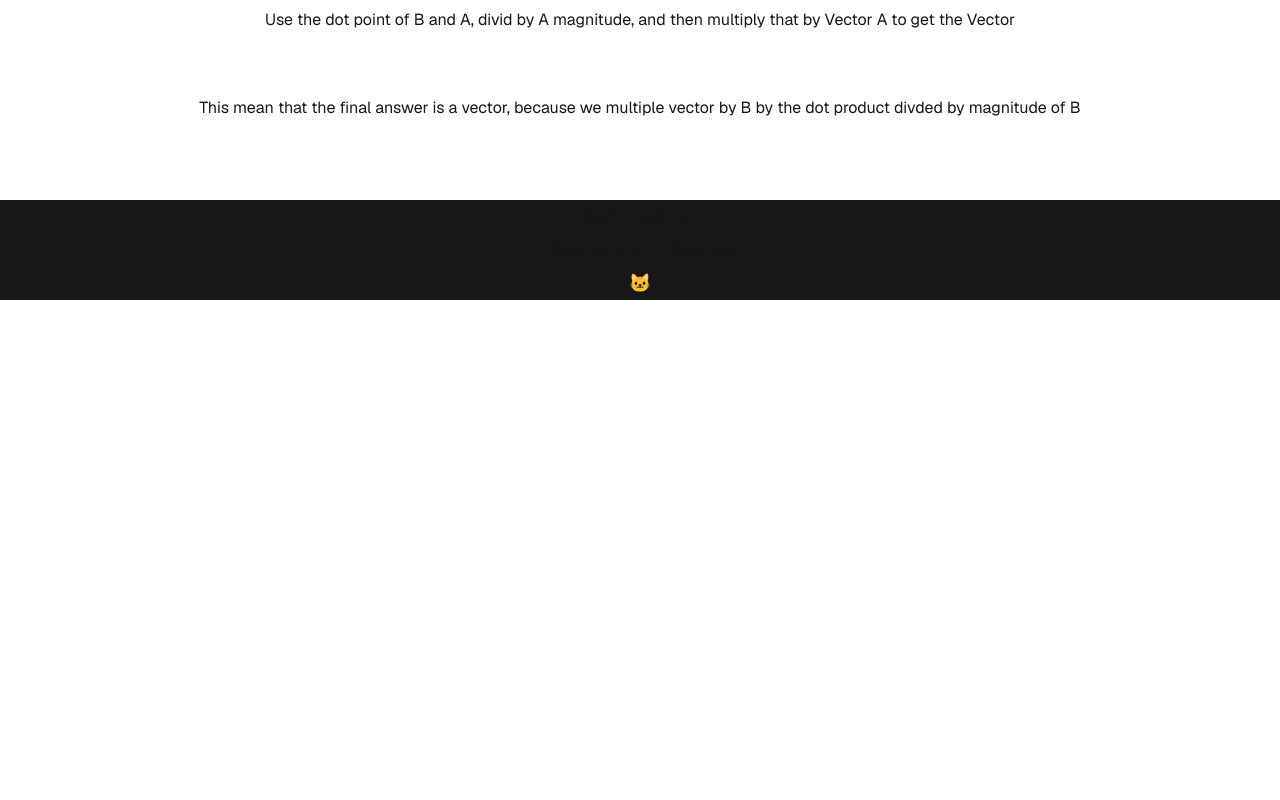
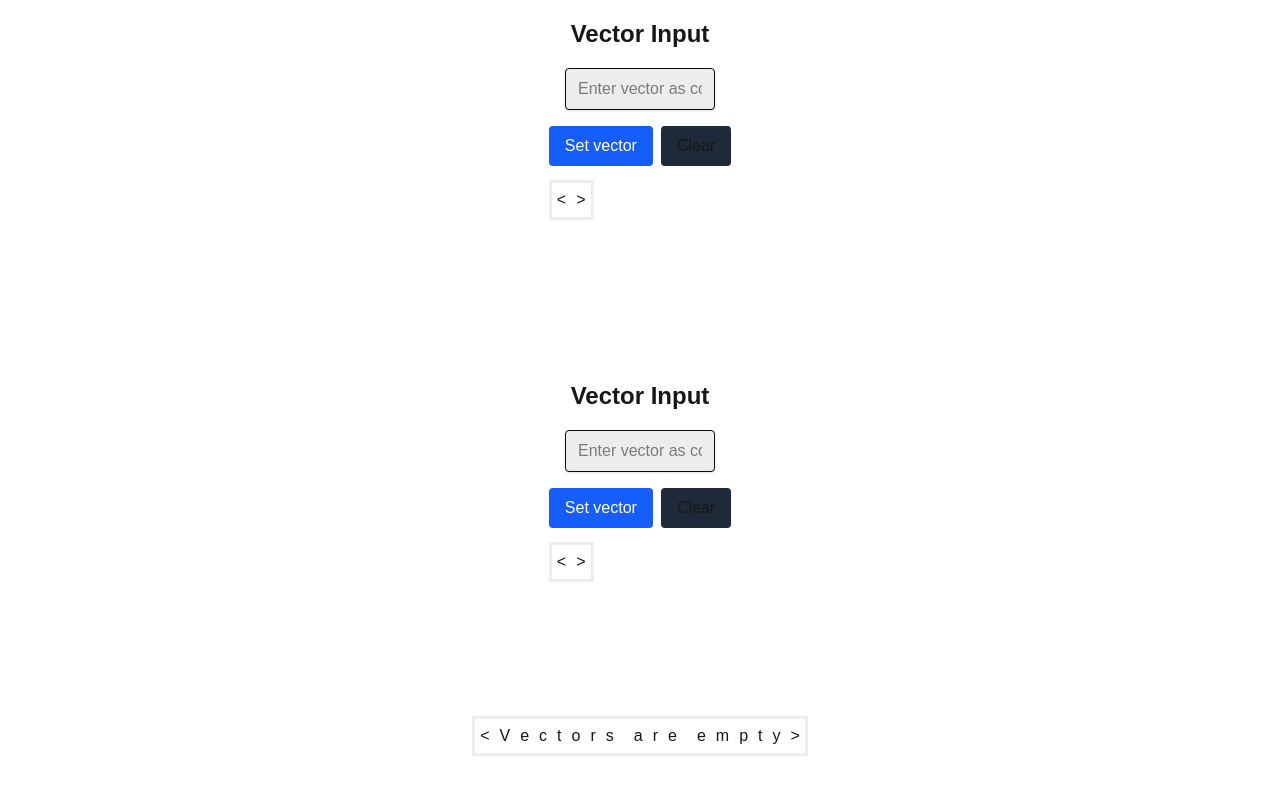
Before and after one commit to RisingSatalite/math-made-fun, a Next.js app: page /advance/vector/projections in a window 1280 px wide. Shown: the part 700-1500 px from the top of the page. Before the commit the page ends 1000 px from the top, so only its background shows below. Built offline with nearby package versions, Linux system fonts and the light colour scheme.

Commit message:
various vector info getting components

```diff
--- a/src/app/advance/vector/dot product/page.js
+++ b/src/app/advance/vector/dot product/page.js
@@ -1,4 +1,8 @@
+import Dot_product_solver from "@/components/dotProductSolver";
+
 export default function DotProduct() {
+  //src\app\advance\vector\dot product\page.js
+
   return (
     <div className="grid grid-rows-[20px_1fr_20px] items-center justify-items-center min-h-screen p-8 pb-20 gap-16 sm:p-20 font-[family-name:var(--font-geist-sans)]">
       <p>If you have 2 vectors of the same size, you cna multiple both of vector components and then add them together to get the dot product</p>
@@ -6,6 +10,7 @@ export default function DotProduct() {
       <p>1*3, 2*-2 and 3*4</p>
       <p>3,-4,12</p>
       <p>11</p>
+      <Dot_product_solver/>
     </div>
   );
 }
--- a/src/app/advance/vector/magnitude/page.js
+++ b/src/app/advance/vector/magnitude/page.js
@@ -1,8 +1,12 @@
+import Magnitude_solver from "@/components/magnitudeSolver";
+
 export default function Magnitude() {
   return (
-    <div className="grid grid-rows-[20px_1fr_20px] items-center justify-items-center min-h-screen p-8 pb-20 gap-16 sm:p-20 font-[family-name:var(--font-geist-sans)]">
+    <div className="grid items-center justify-items-center min-h-screen p-8 pb-20 gap-16">
       <p>To determine a vector magnitude, square it part and get the sqaure root.</p>
-      <p>Magnitude of Vector 1,2,4 is 12,22, 42, 1,4,16 = 21</p>
+      <p>Magnitude of Vector 1,2,4 is 1+4+16=21, then sqrt of 21=4.58257...</p>
+      <p>Note that most of the time, we will requare it, so keep it as Sqrt() unless you need to get the square root</p>
+      <Magnitude_solver/>
     </div>
   );
 }
--- a/src/app/advance/vector/projections/page.js
+++ b/src/app/advance/vector/projections/page.js
@@ -1,11 +1,15 @@
+import Projection_solver from "@/components/projection_solver";
+import Get_Vector from "@/components/get_vector";
+
 export default function Projections() {
   return (
-    <div className="grid grid-rows-[20px_1fr_20px] items-center justify-items-center min-h-screen p-8 pb-20 gap-16 sm:p-20 font-[family-name:var(--font-geist-sans)]">
+    <div className="grid items-center justify-items-center min-h-screen p-8 pb-20 gap-16">
       <p>To check for variance, of which vector is most important to a main vecotr made of multiple vectors</p>
       <p>To project Vector B onto Vector A, use the below formula</p>
       <p>proj<sub>A</sub>B = ((B * A)/|| A ||) * A</p>
       <p>Use the dot point of B and A, divid by A magnitude, and then multiply that by Vector A to get the Vector</p>
       <p>This mean that the final answer is a vector, because we multiple vector by B by the dot product divded by magnitude of B</p>
+      <Projection_solver/>
     </div>
   );
 }
--- /dev/null
+++ b/src/components/dotProductSolver.js
@@ -0,0 +1,44 @@
+'use client'
+import { useEffect, useState } from "react";
+import Get_Vector from "./get_vector";
+import VectorDisplayerHorizontal from "./vectorDisplayHorizontal";
+
+export default function Dot_product_solver() {
+  const [vector1, setVector1] = useState([1,2,3]);
+  const [vector2, setVector2] = useState([]);
+  const [dotProduct, setDotProduct] = useState([]);
+
+  const handleChildData = (data) => {
+    console.log(vector1)
+    console.log(data)
+    setVector1(data);
+  };
+
+  const handleChildData2 = (data) => {
+    setVector2(data);
+  };
+
+  useEffect(() => {
+    if(vector1.length != vector2.length){
+        setDotProduct("The 2 vector have different lenght, and therefor no dot product")
+    }else if(vector1.length <= 0){
+        setDotProduct("Vectors are empty")
+    }else{
+        var answer = 0
+        for (let i = 0; i < vector1.length; i++) {
+            answer += (vector1[i] * vector2[i]);
+        }
+        setDotProduct(answer);
+    }
+
+  },[vector1, vector2]);
+
+  return (
+    <div className="grid grid-rows-[20px_1fr_20px] items-center justify-items-center p-8 pb-20 gap-6 sm:p-20 font-[family-name:var(--font-geist-sans)]">
+        Solver Projections
+        <Get_Vector sendDataToParent={handleChildData}/>
+        <Get_Vector sendDataToParent={handleChildData2}/>
+        <p>Dot product{dotProduct}</p>
+    </div>
+  );
+}
--- a/src/components/get_vector.js
+++ b/src/components/get_vector.js
@@ -9,7 +9,12 @@ export default function Get_Vector({ sendDataToParent }) {
 
   useEffect(() => {
     if(sendDataToParent){
-        sendDataToParent("Hello from child!");
+        console.log(vector)
+        //if([vector.length == 0]){
+          //sendDataToParent("Hello from child!");
+        //}else{
+          sendDataToParent(vector)
+        //}
     }
   },[vector])
 
@@ -46,7 +51,7 @@ export default function Get_Vector({ sendDataToParent }) {
           </button>
           <button
             type="button"
-            className="px-4 py-2 bg-gray-800 rounded hover:bg-gray-900"
+            className="px-4 py-2 bg-gray-800 rounded hover:bg-gray-700"
             onClick={() => {
               setInput("");
               setVector([]);
--- /dev/null
+++ b/src/components/magnitudeSolver.js
@@ -0,0 +1,31 @@
+'use client'
+import { useEffect, useState } from "react";
+import Get_Vector from "./get_vector";
+
+export default function Magnitude_solver() {
+  const [vector1, setVector1] = useState([1,2,3]);
+  const [magnitude, setMagnitude] = useState([]);
+
+  const handleChildData = (data) => {
+    console.log(vector1)
+    console.log(data)
+    setVector1(data);
+  };
+
+  useEffect(() => {
+    let answer = 0
+    for (let i = 0; i < vector1.length; i++) {
+            answer += (vector1[i] * vector1[i]);
+        }
+    setMagnitude(answer);
+
+  },[vector1]);
+
+  return (
+    <div className="grid items-center justify-items-center">
+        Magnitude solver
+        <Get_Vector sendDataToParent={handleChildData}/>
+        <p>Magnitude: sqrt({magnitude}) or {Math.sqrt(magnitude)}</p>
+    </div>
+  );
+}
--- /dev/null
+++ b/src/components/projection_solver.js
@@ -0,0 +1,59 @@
+'use client'
+import { useEffect, useState } from "react";
+import Get_Vector from "./get_vector";
+import VectorDisplayerHorizontal from "./vectorDisplayHorizontal";
+
+export default function Projection_solver() {
+  const [vector1, setVector1] = useState([1,2,3]);
+  const [vector2, setVector2] = useState([]);
+  const [projection, setProjection] = useState([]);
+
+  const handleChildData = (data) => {
+    console.log(vector1)
+    console.log(data)
+    setVector1(data);
+  };
+
+  const handleChildData2 = (data) => {
+    setVector2(data);
+  };
+
+  useEffect(()=>{
+    if(vector1.length != vector2.length){
+        setProjection("The 2 vector have different lenght, and therefor no dot product")
+        return
+    }else if(vector1.length <= 0){
+        setProjection("Vectors are empty")
+        return
+    }
+
+
+    let mag = 0
+    for (let i = 0; i < vector2.length; i++) {
+      mag += (vector2[i] * vector2[i]);
+    }
+
+    var dotProduct = 0
+    for (let i = 0; i < vector1.length; i++) {
+      dotProduct += (vector1[i] * vector2[i]);
+    }
+
+    var projection = []
+    for (let i = 0; i < vector2.length; i++) {
+      projection.push(dotProduct * vector2[i] / mag);
+    }
+
+    setProjection(projection)
+
+
+  },[vector1, vector2])
+
+  return (
+    <div className="grid items-center justify-items-center p-8 pb-20 gap-16">
+        Solver Projections
+        <Get_Vector sendDataToParent={handleChildData}/>
+        <Get_Vector sendDataToParent={handleChildData2}/>
+        <VectorDisplayerHorizontal vector={[...projection]}/>
+    </div>
+  );
+}
--- a/src/components/vectorDisplayHorizontal.js
+++ b/src/components/vectorDisplayHorizontal.js
@@ -5,8 +5,8 @@ export default function VectorDisplayerHorizontal({ vector = [] }) {
         <tbody>
           <tr>
             <td>&lt;</td>
-            {vector.map((value) => (
-                <td>{value}</td>
+            {vector.map((value, i) => (
+                <td key={i}>{value}</td>
             ))}
             <td>&gt;</td>
           </tr>
```
